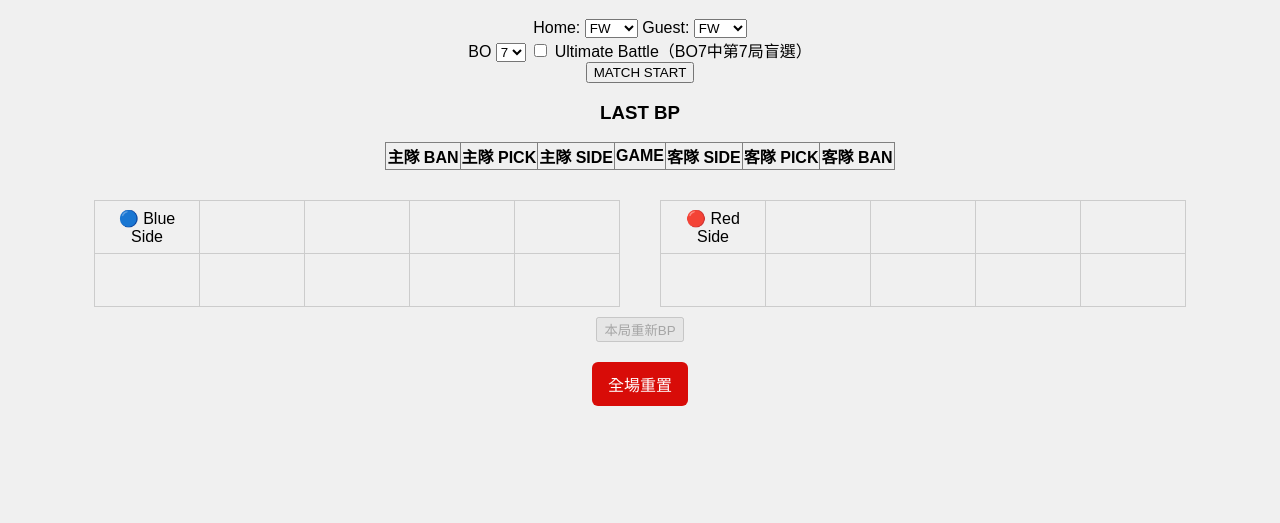
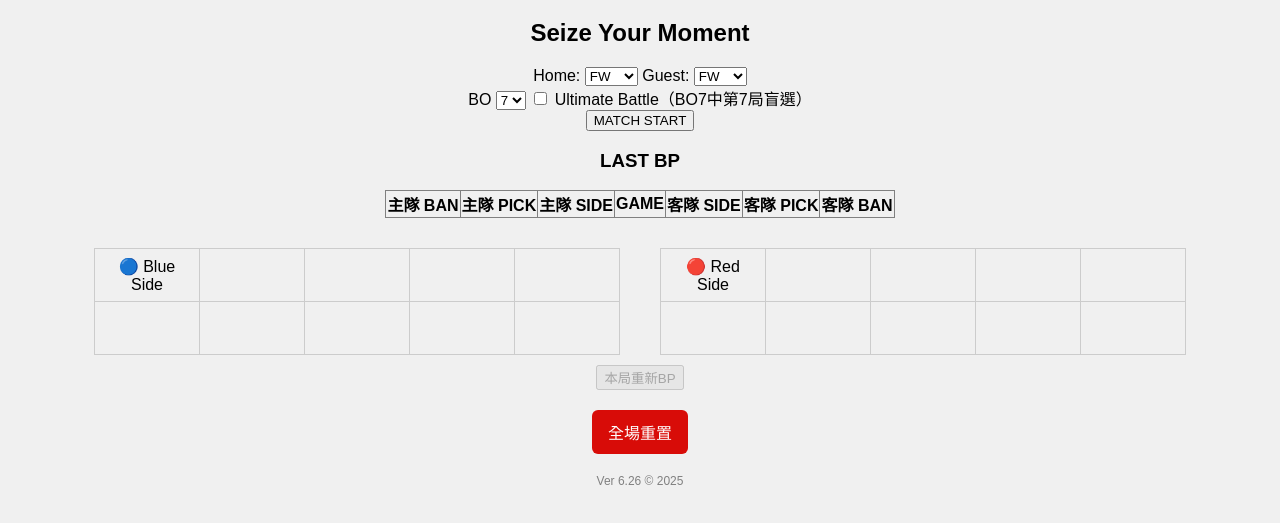
Before and after one commit to NyOwen/AOVProject, a plain HTML site: page index.html in a window 1280 px wide. Shown: the part 61-584 px from the top of the page. Drawn offline with Linux system fonts and the light colour scheme.

Commit message:
0626(Ver)

```diff
--- a/index.html
+++ b/index.html
@@ -8,7 +8,7 @@
 </head>
 <body>
   <h1>APL 2025 </h1>
-
+  <h2>Seize Your Moment </h2>
   <div id="teamSelect">
     <label>Home:
       <select id="teamA">
@@ -128,7 +128,7 @@
     <button onclick="exportToCSV()">匯出比賽結果</button>
   </div>
 
-
+  <footer id="footer">Ver 6.26 © 2025</footer>
 
   <script>
    const heroes =["夜叉","塔拉","愛里","筱清","龍馬","艾蜜莉","美娜","麥克思","緋淚",
--- a/style.css
+++ b/style.css
@@ -84,6 +84,12 @@ body {
   border-radius: 6px;
   cursor: pointer;
 }
+#footer {
+  text-align: center;
+  font-size: 12px;
+  color: gray;
+  margin-top: 20px;
+}
 
 /* 行動裝置適配 */
 @media (max-width: 768px) {
```
